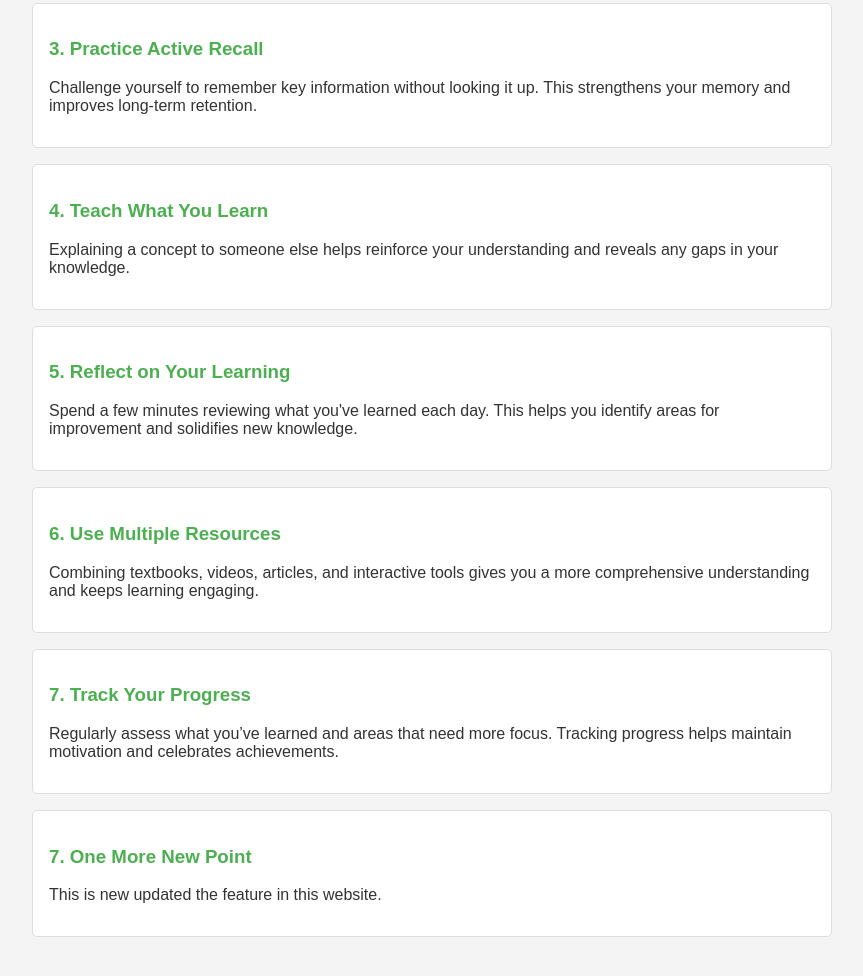
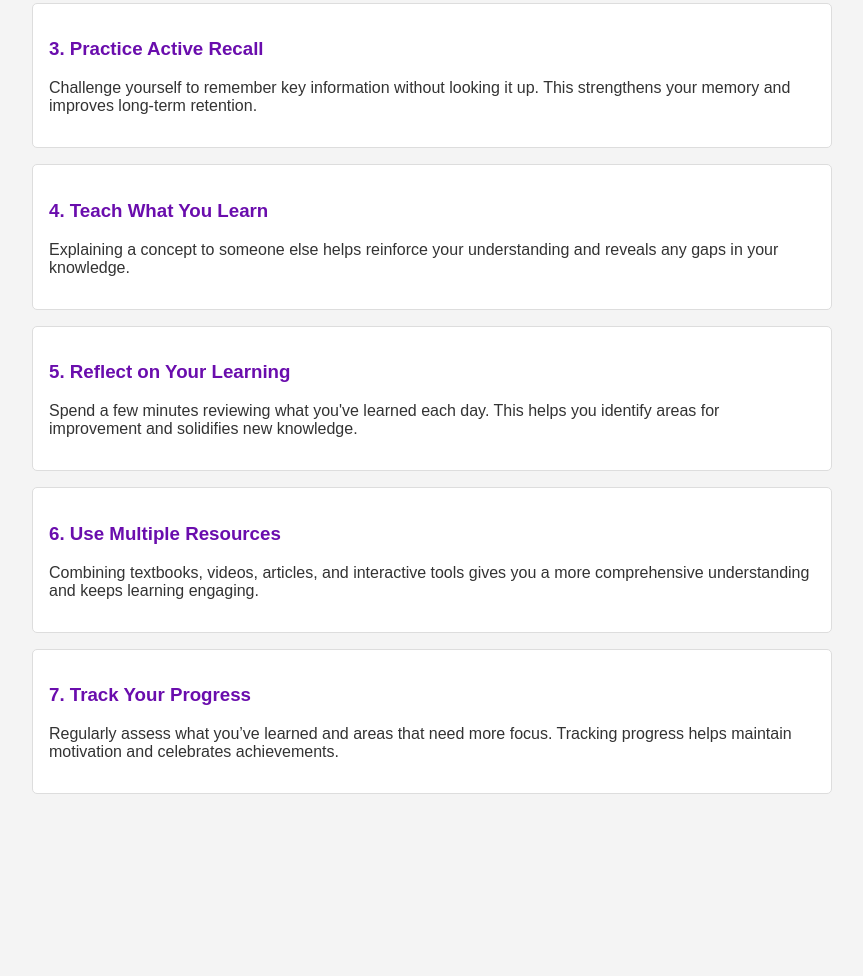
Before and after one commit to sabir69261/myapp, a plain HTML site: page index.html in a window 1280 px wide. Shown: the part 514-1490 px from the top of the page, without its empty margins (208-1071 px from the left). After the commit the page ends 1356 px from the top, so only its background shows below. Drawn offline with Linux system fonts and the light colour scheme.

Commit message:
Updating the color

```diff
--- a/index.html
+++ b/index.html
@@ -13,7 +13,7 @@
             padding: 0;
         }
         header {
-            background-color: #4CAF50;
+            background-color: #6a0dad; /* Purple header */
             color: white;
             padding: 1em;
             text-align: center;
@@ -31,7 +31,7 @@
             margin: 1em 0;
         }
         .tip h3 {
-            color: #4CAF50;
+            color: #6a0dad; /* Purple headings */
         }
     </style>
 </head>
@@ -69,10 +69,6 @@
             <h3>7. Track Your Progress</h3>
             <p>Regularly assess what you’ve learned and areas that need more focus. Tracking progress helps maintain motivation and celebrates achievements.</p>
         </div>
-        <div class="tip">
-            <h3>7. One More New Point</h3>
-            <p>This is new updated the feature in  this website.</p>
-        </div>
     </main>
 </body>
 </html>
```
